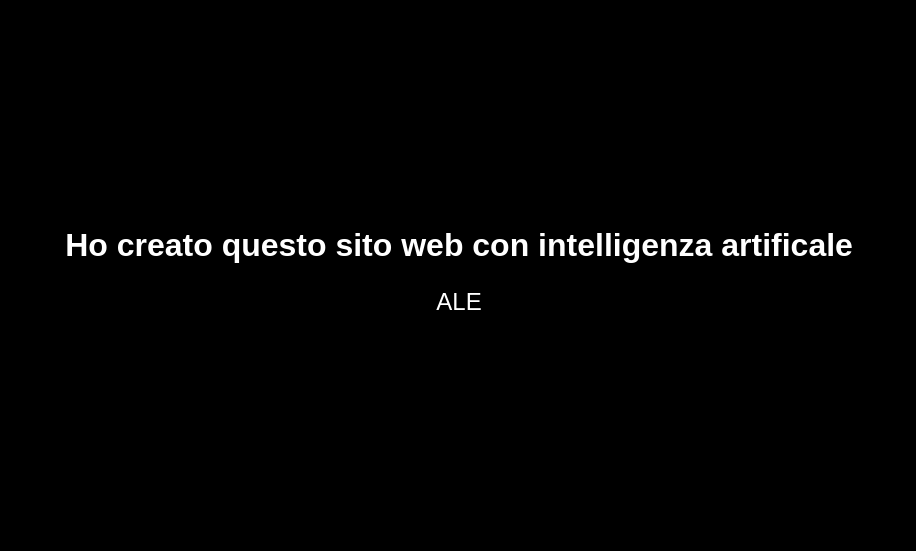
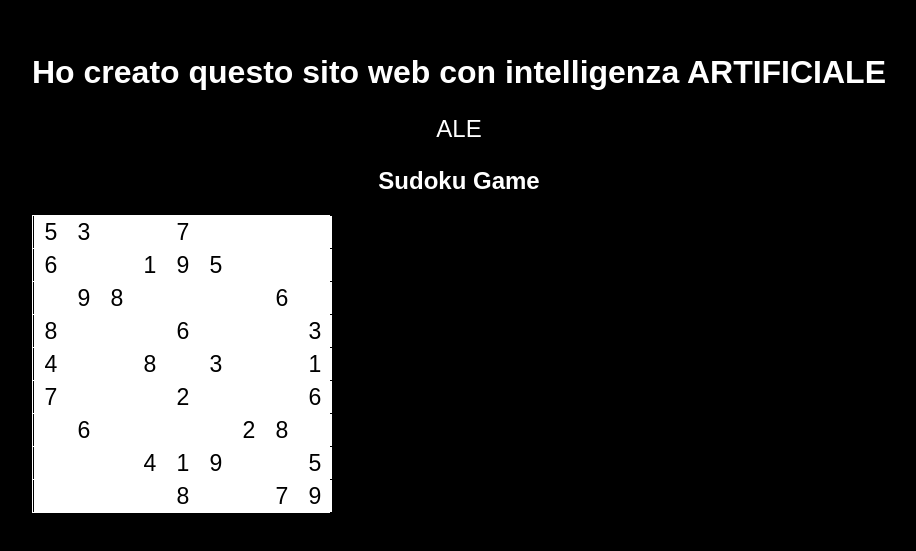
Before and after one commit to alexhleb93/websitesAI, a plain HTML site: page index.html in a window 1280 px wide. Shown: the part 127-678 px from the top of the page, without its empty margins (181-1097 px from the left). Drawn offline with Linux system fonts and the light colour scheme.

Commit message:
Update index.html

```diff
--- a/index.html
+++ b/index.html
@@ -3,7 +3,7 @@
 <head>
     <meta charset="UTF-8">
     <meta name="viewport" content="width=device-width, initial-scale=1.0">
-    <title>Landing Page</title>
+    <title>Landing Page with Sudoku Game</title>
     <style>
         body {
             margin: 0;
@@ -14,6 +14,7 @@
             display: flex;
             align-items: center;
             justify-content: center;
+            flex-direction: column;
             height: 100vh;
         }
 
@@ -28,12 +29,93 @@
         p {
             font-size: 1.5em;
         }
+
+        #sudoku-container {
+            margin-top: 20px;
+        }
+
+        table {
+            border-collapse: collapse;
+        }
+
+        td {
+            width: 30px;
+            height: 30px;
+            border: 1px solid white;
+            text-align: center;
+            font-size: 1.2em;
+            cursor: pointer;
+            user-select: none;
+        }
+
+        input {
+            width: 100%;
+            height: 100%;
+            border: none;
+            text-align: center;
+            font-size: 1.2em;
+        }
     </style>
 </head>
 <body>
     <div class="landing-page">
-        <h1>Ho creato questo sito web con intelligenza artificale</h1>
+        <h1>Ho creato questo sito web con intelligenza ARTIFICIALE</h1>
         <p>ALE</p>
+        <div id="sudoku-container">
+            <h2>Sudoku Game</h2>
+            <table id="sudoku-board"></table>
+        </div>
     </div>
+
+    <script>
+        // Function to generate a new Sudoku board (placeholder)
+        function generateSudokuBoard() {
+            // This is just a placeholder function. You may replace it with your own Sudoku generation logic.
+            // The generated Sudoku should be a 9x9 matrix with numbers 1 to 9.
+            // For simplicity, this example uses a hardcoded Sudoku.
+            return [
+                [5, 3, 0, 0, 7, 0, 0, 0, 0],
+                [6, 0, 0, 1, 9, 5, 0, 0, 0],
+                [0, 9, 8, 0, 0, 0, 0, 6, 0],
+                [8, 0, 0, 0, 6, 0, 0, 0, 3],
+                [4, 0, 0, 8, 0, 3, 0, 0, 1],
+                [7, 0, 0, 0, 2, 0, 0, 0, 6],
+                [0, 6, 0, 0, 0, 0, 2, 8, 0],
+                [0, 0, 0, 4, 1, 9, 0, 0, 5],
+                [0, 0, 0, 0, 8, 0, 0, 7, 9]
+            ];
+        }
+
+        // Function to render the Sudoku board
+        function renderSudokuBoard() {
+            const sudokuBoard = generateSudokuBoard();
+            const table = document.getElementById("sudoku-board");
+
+            for (let i = 0; i < 9; i++) {
+                const row = document.createElement("tr");
+
+                for (let j = 0; j < 9; j++) {
+                    const cell = document.createElement("td");
+                    const inputValue = sudokuBoard[i][j] !== 0 ? sudokuBoard[i][j] : '';
+
+                    cell.innerHTML = `<input type="text" maxlength="1" value="${inputValue}" ${sudokuBoard[i][j] !== 0 ? 'readonly' : ''}>`;
+                    cell.addEventListener("click", () => handleClick(i, j));
+
+                    row.appendChild(cell);
+                }
+
+                table.appendChild(row);
+            }
+        }
+
+        // Function to handle cell clicks (placeholder)
+        function handleClick(row, col) {
+            // This is just a placeholder function. You may replace it with your own logic.
+            alert(`Clicked on cell (${row + 1}, ${col + 1})`);
+        }
+
+        // Render the Sudoku board on page load
+        window.onload = renderSudokuBoard;
+    </script>
 </body>
 </html>
```
